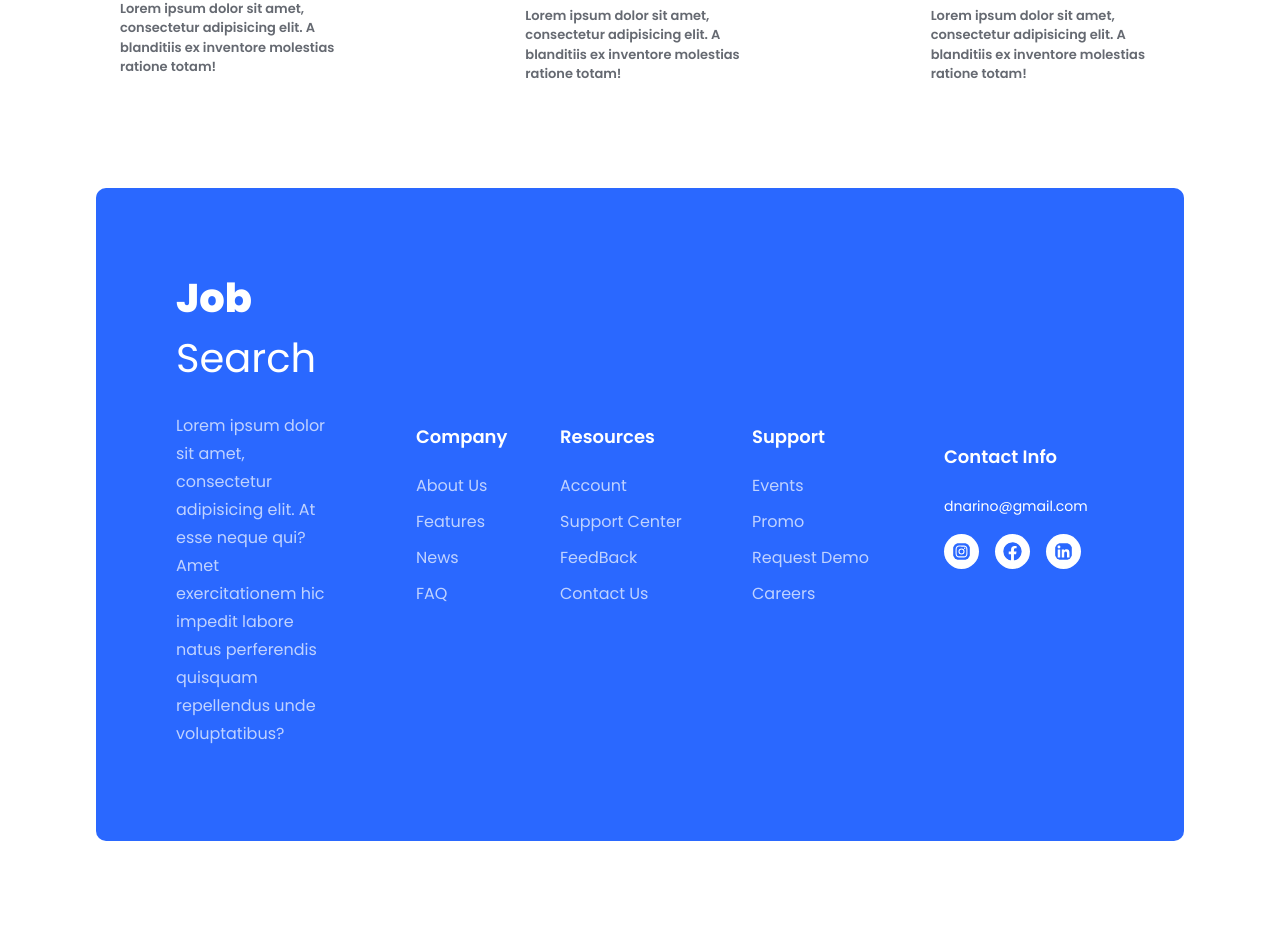
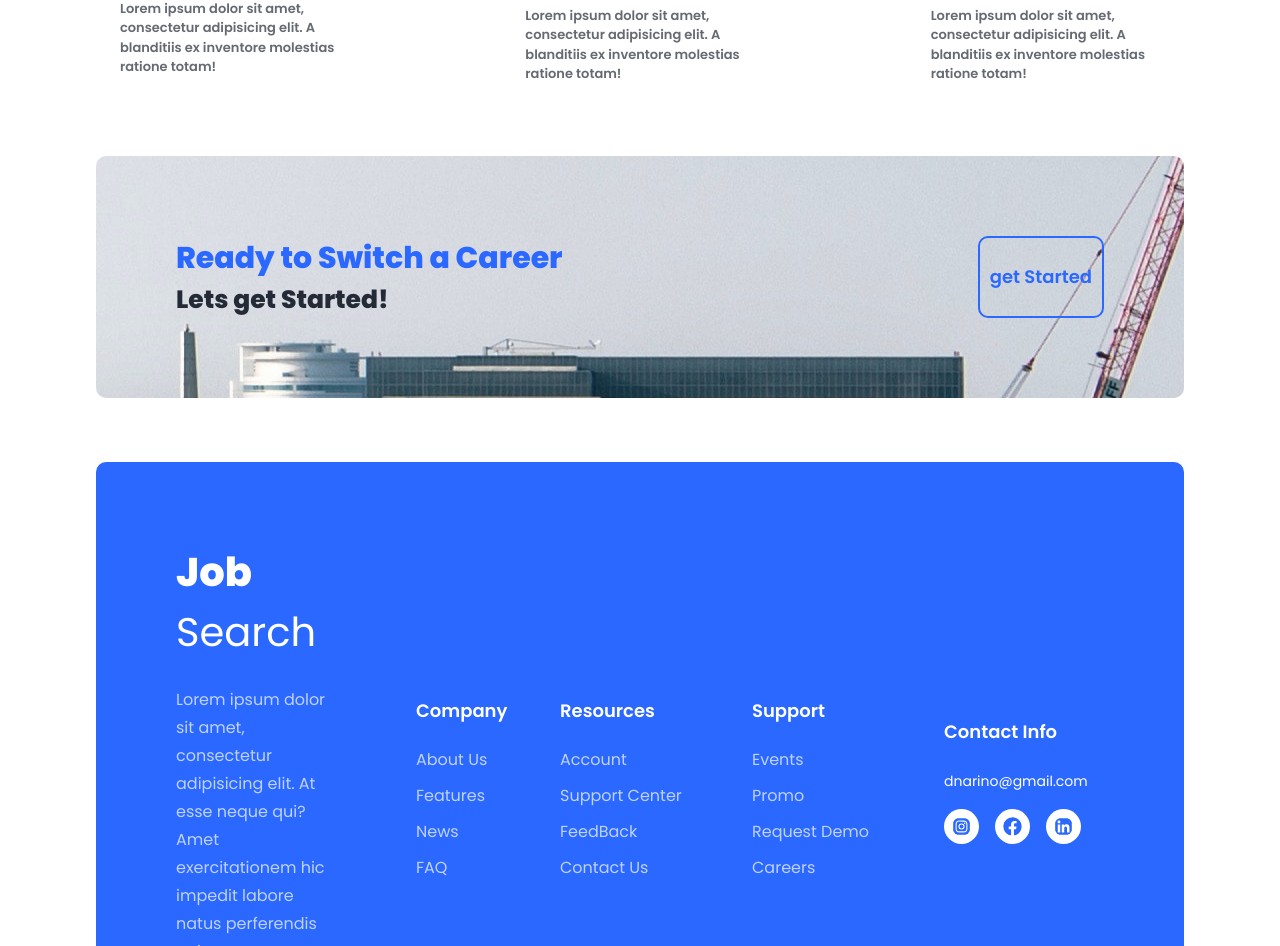
Before and after one commit to Quisutd3us/SearchJobApp, a React (Vite) app: page / in a window 1280 px wide. Shown: the part 2093-3039 px from the top of the page. Before the commit the page ends 2950 px from the top, so only its background shows below. Built offline with nearby package versions, Linux system fonts and the light colour scheme.

Commit message:
add Value Banner startNow

```diff
--- a/src/components/ValueDiv/Value.jsx
+++ b/src/components/ValueDiv/Value.jsx
@@ -40,6 +40,14 @@
             </div>
             <p className={'text-[13px] text-textColor opacity-[0.7] py-[1rem] font-semibold'}>Lorem ipsum dolor sit amet, consectetur adipisicing elit. A blanditiis ex inventore molestias ratione totam!</p>
           </div>
+        </div>
+        {/*cards*/}
+        <div className="card mt-[2rem] flex justify-between bg-blueColor p-[5rem] rounded-[10px]">
+          <div>
+            <h1 className={'text-blueColor text-[30px] font-bold'}>Ready to Switch a Career</h1>
+            <h2 className={'text-textColor text-[25px] font-bold'}>Lets get Started!</h2>
+          </div>
+          <button className={'border-[2px] rounded-[10px] py-[4px] px-[10px] text-[18px] font-semibold text-blueColor hover:bg-white border-blueColor'}>get Started</button>
 
         </div>
       </div>
--- a/src/index.css
+++ b/src/index.css
@@ -33,6 +33,6 @@
     cursor: pointer;
 }
 
-/*.card{*/
-/*    background: black;*/
-/*}*/
+.card{
+    background: no-repeat right url("src/Assets/banner2.jpg");
+}
```
Also changed, not shown: src/Assets/banner1.jpg (added), src/Assets/banner2.jpg (added).
